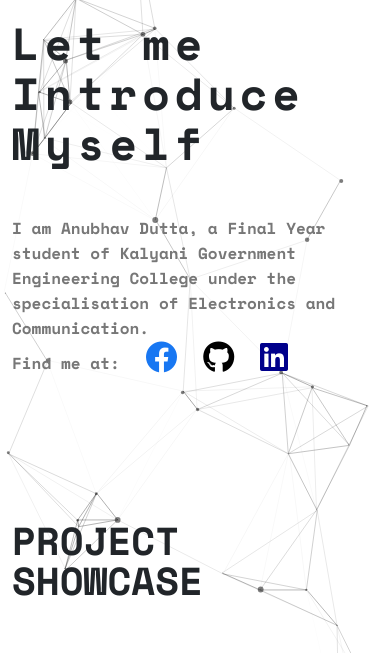
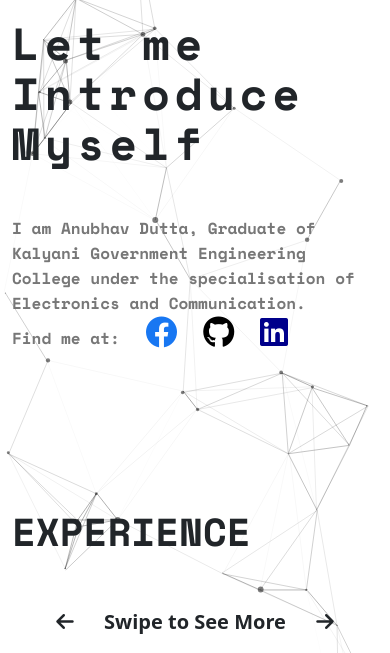
Before and after one commit to anubhav666/Portfolio, a PHP site: page / in a window 390 px wide. Shown: the part 1218-1871 px from the top of the page. Run offline with PHP 8.4, Linux system fonts and the light colour scheme; some libraries are stand-ins or nearby versions.

Commit message:
Updated career status

```diff
--- a/css/style.css
+++ b/css/style.css
@@ -200,6 +200,33 @@ canvas{
 }
 /* end about area */
 
+/* Experience Area */
+.site-main .experience-area{
+    margin-top: 5rem;
+    margin-bottom: 10rem;
+}
+.site-main .experience-area .card{
+    margin-left: 30%;
+    margin-right: 30%;
+    text-align: center;
+}
+
+.site-main .experience-area .card-img-top{
+    padding: 1rem;
+    align-self: center;
+}
+
+.site-main .experience-area .title-h2{
+    text-align: center;
+}
+@media only screen and (max-width: 560px) {
+    .site-main .achievements-area .card{
+        margin-left: 10%;
+        margin-right: 10%;
+    }
+}
+/* End Experience Area */
+
 /* Project Area */
 
 iframe{
--- a/index.html
+++ b/index.html
@@ -149,7 +149,7 @@
             </h2>
             <div class="paragraph py-4 w-100">
               <p class="para">
-                I am Anubhav Dutta, a Final Year student of <b>Kalyani Government Engineering College</b> under the specialisation of Electronics and Communication. <br>
+                I am Anubhav Dutta, Graduate of <b>Kalyani Government Engineering College</b> under the specialisation of Electronics and Communication. <br>
                 Find me at:
                 <a href="https://www.facebook.com/anubhav.dutta.792" class="socials"><i class="fa-brands fa-facebook" style="color: #1877f2; "></i></a>
                 <a href="https://github.com/anubhav666" class="socials"><i class="fa-brands fa-github" style="color: black;"></i></a>
@@ -162,7 +162,47 @@
         </div>
       </section>
       <!-- =======================End About Area================== -->
-
+    <!--  ======================= Experience Area =============================  -->
+    <div id="experience"></div><br>
+    <section class="experience-area">
+      <div class="container">
+      <div class="project-title pb-5">
+        <h1 class="text-uppercase title-h1">Experience</h1>
+      </div>
+      <p class="title-h2 fw-bold fs-5"><i class="fa-solid fa-arrow-left"></i> &emsp; Swipe to See More &emsp; <i class="fa-solid fa-arrow-right"></i></p>
+      <swiper-container>
+        <swiper-slide>
+          <div class="card" id="card-1">
+          <img class="card-img-top" src="./img/experience/L&T.png" alt="L&T">
+          <div class="card-body">
+            <h5 class="card-title">System Design Engineer at Larsen and Toubro</h5>
+            <p class="card-text">I joined L&T as a Graduate Engineer Trainee in July 2023. My work involves System Design of Radar Systems, Product Lifecycle Management, System scheme preparation using Zuken E3, general arrangement preparation using AutoCAD, cable routing in system layout using Siemens UGNX</p>
+            <a href="./img/experience/Experience Documents/L&T Letter of Intent - Anubhav Dutta.pdf" class="btn btn-primary">Download Credentials</a>
+          </div>
+        </div>
+      </swiper-slide>
+      <swiper-slide>
+        <div class="card" id="card-2">
+        <img class="card-img-top" src="./img/experience/Bufo.png" alt="Bufo">
+        <div class="card-body">
+          <h5 class="card-title">Internship at Bufo Innovations Pvt Ltd.</h5>
+          <p class="card-text">The major task was to design and implement an IoT Gateway that will integrate Modbus RS-485 Protocol to enable monitor heavy energy meters and industrial sensors (Used: Atmega2560, MAX485, DS3231). Writing Firmware to fetch data, parse into payloads and send data using an NB IoT device transmit data using AT-commands. Testing Hardware and flashing equivalent Embedded C codes</p>
+          <a href="./img/experience/Experience Documents/Bufo Innovations Certificate - Anubhav Dutta.pdf" class="btn btn-primary">Download Credentials</a>
+        </div>
+      </div>
+    </swiper-slide>
+        <swiper-slide>
+          <div class="card" id="card-3">
+          <img class="card-img-top" src="./img/experience/Artelus.png" alt="Artelus">
+          <div class="card-body">
+            <h5 class="card-title">Internship at Artificial Learning Systems</h5>
+            <p class="card-text">The company had previously designed a ML model that aimed to provide early diagnosis of Diabetic Retinopathy. The idea here was to get annotations and advices on spot from doctors remotely from different locations. My job here was to build a 3-axis OCT (Optical coherence tomography) device, fully controllable remotely with low latency and high accuracy such that doctors could control them remote in real-time.</p>
+            <a href="./img/experience/Experience Documents/Artelus Internship Letter - Anubhav Dutta.pdf" class="btn btn-primary">Download Credentials</a>
+          </div>
+        </div>
+      </swiper-slide>
+      </swiper-container>
+      <!-- =======================End Experience Area================== -->
       <!--  ======================= Project Area =============================  -->
       <div id="project"></div><br><br><br>
       <section class="project-area">
@@ -266,28 +306,8 @@
           <img class="card-img-top" src="./img/achievements/TSF.png" alt="TSF">
           <div class="card-body">
             <h5 class="card-title">Project Intern at The Sparks Foundation</h5>
-            <p class="card-text">I was a Computer vision and IoT intern where I deployed a Fault Detection System, which used Computer vision to detect fault items and discarded them using a pushing mechanism off the conveyor belt</p>
+            <p class="card-text">I was a Computer vision and IoT intern where I deployed a Fault Detection System, which used Computer vision to detect fault items and discarded them using a pushing mechanism off the conveyor belt. I was awarded the Silver badge for completion.</p>
             <a href="./img/achievements/Achievement Certificates/The Sparks Foundation Certificate - Anubhav Dutta.pdf" class="btn btn-primary">Download Credentials</a>
-          </div>
-        </div>
-      </swiper-slide>
-      <swiper-slide>
-        <div class="card" id="card-3">
-        <img class="card-img-top" src="./img/achievements/Bufo.png" alt="Bufo">
-        <div class="card-body">
-          <h5 class="card-title">Internship at Bufo Innovations Pvt Ltd.</h5>
-          <p class="card-text">The major task was to design and implement an IoT Gateway that will integrate Modbus RS-485 Protocol to enable monitor heavy energy meters and industrial sensors (Used: Atmega2560, MAX485, DS3231). Writing Firmware to fetch data, parse into payloads and send data using an NB IoT device transmit data using AT-commands. Testing Hardware and flashing equivalent Embedded C codes</p>
-          <a href="./img/achievements/Achievement Certificates/Bufo Innovations Certificate - Anubhav Dutta.pdf" class="btn btn-primary">Download Credentials</a>
-        </div>
-      </div>
-    </swiper-slide>
-        <swiper-slide>
-          <div class="card" id="card-4">
-          <img class="card-img-top" src="./img/achievements/Artelus.png" alt="Artelus">
-          <div class="card-body">
-            <h5 class="card-title">Internship at Artificial Learning Systems</h5>
-            <p class="card-text">The company had previously designed a ML model that aimed to provide early diagnosis of Diabetic Retinopathy. The idea here was to get annotations and advices on spot from doctors remotely from different locations. My job here was to build a 3-axis OCT (Optical coherence tomography) device, fully controllable remotely with low latency and high accuracy such that doctors could control them remote in real-time.</p>
-            <a href="./img/achievements/Achievement Certificates/Artelus Internship Letter - Anubhav Dutta.pdf" class="btn btn-primary">Download Credentials</a>
           </div>
         </div>
       </swiper-slide>
```
Also changed, not shown: img/achievements/Achievement Certificates/BSQKS52BZX.png (added), img/experience/Artelus.png (renamed from img/achievements/Artelus.png), img/experience/Bufo.png (renamed from img/achievements/Bufo.png), img/experience/L&T.png (added), 6 other files.
